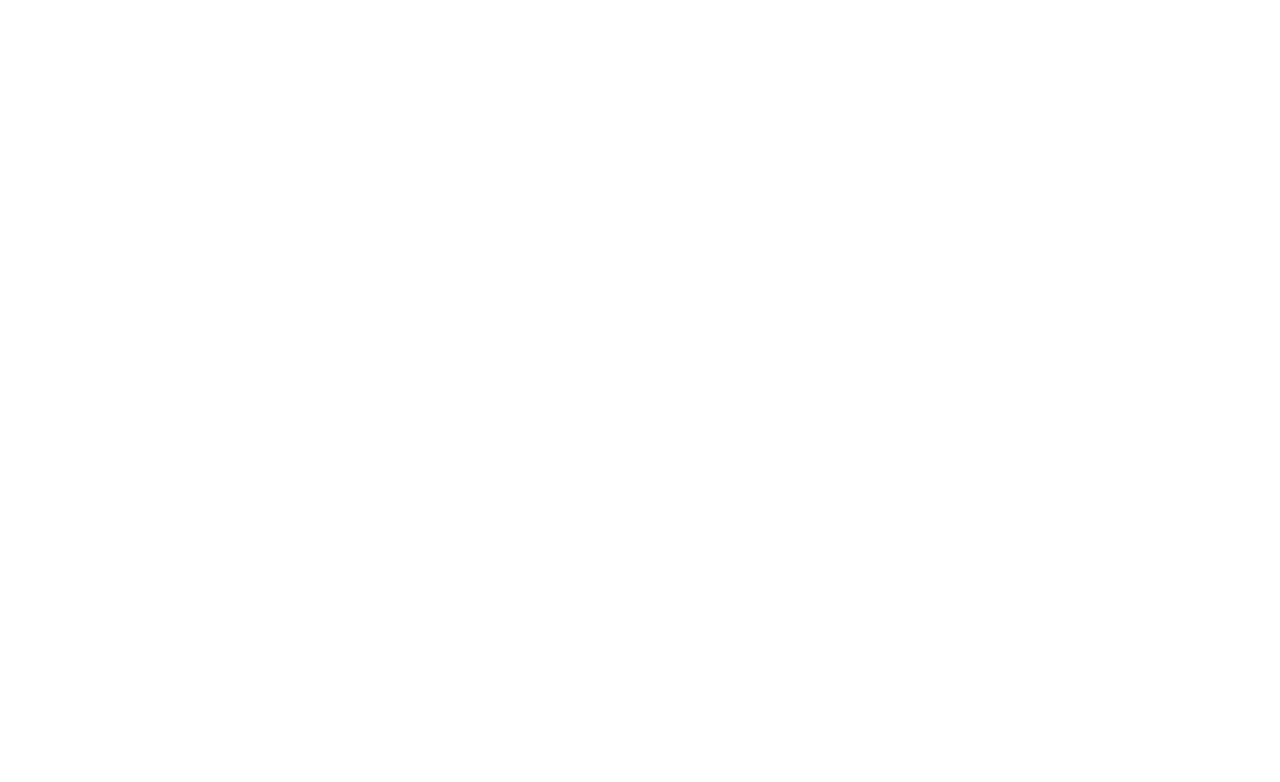
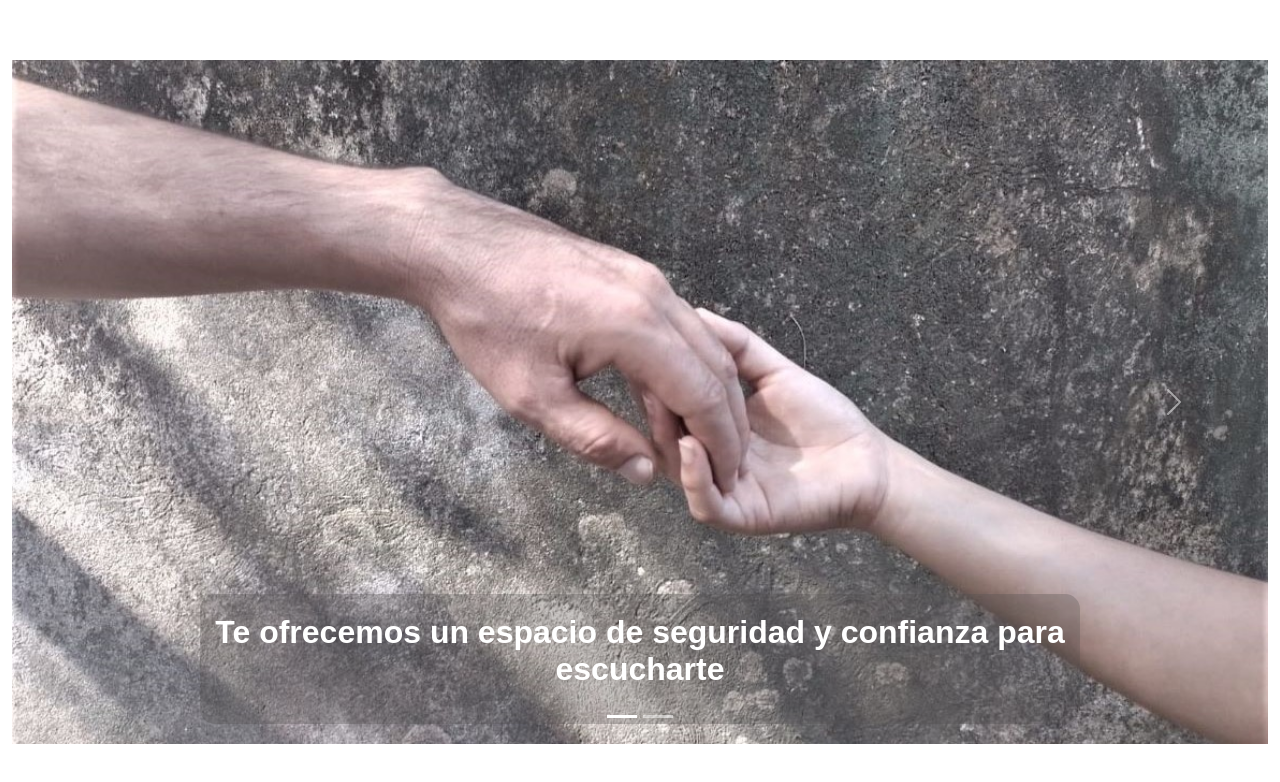
Before and after one commit to LorenaLavigna/TP-grupo-5, a plain HTML site: page index.html in a window 1280 px wide. Drawn offline with nearby package versions, Linux system fonts and the light colour scheme.

Commit message:
favicon, carousel

```diff
--- a/estilos.css
+++ b/estilos.css
@@ -0,0 +1,11 @@
+.hero {
+    margin-top: 60px;
+}
+.carousel-item p {
+    font: 2em sans-serif;
+    font-family: Arial, Helvetica, sans-serif;
+}
+.carousel-caption {
+    background-color: rgba(80, 79, 79, 0.308);
+    border-radius: 15px;
+}
--- a/index.html
+++ b/index.html
@@ -4,21 +4,54 @@
     <meta charset="UTF-8">
     <meta http-equiv="X-UA-Compatible" content="IE=edge">
     <meta name="viewport" content="width=device-width, initial-scale=1.0">
+    <link rel="shortcut icon" href="./bookmark-plus.svg" type="image/x-icon">
     <link href="https://cdn.jsdelivr.net/npm/bootstrap@5.3.0-alpha3/dist/css/bootstrap.min.css" rel="stylesheet" integrity="sha384-KK94CHFLLe+nY2dmCWGMq91rCGa5gtU4mk92HdvYe+M/SXH301p5ILy+dN9+nJOZ" crossorigin="anonymous">
     <link rel="stylesheet" href="./estilos.css">
-    <title>Tu Terapia</title>
+
+    <title> Tu Terapia</title>
 </head>
 <body>
 <div class="container-fluid">
     <header>
-            <div>
 
-            </div>
             <nav>
 
             </nav>
+            <main class="hero">
+              <div id="carouselExampleCaptions" class="carousel slide">
+                <div class="carousel-indicators">
+                  <button type="button" data-bs-target="#carouselExampleCaptions" data-bs-slide-to="0" class="active" aria-current="true" aria-label="Slide 1"></button>
+                  <button type="button" data-bs-target="#carouselExampleCaptions" data-bs-slide-to="1" aria-label="Slide 2"></button>
+
+                </div>
+                <div class="carousel-inner">
+                  <div class="carousel-item active">
+                    <img src="./imagenes/WhatsApp Image 2023-04-15 at 15.36.36.jpg" class="d-block w-100" alt="manos tomadas">
+                    <div class="carousel-caption d-none d-md-block">
+                      <p><b>Te ofrecemos un espacio de seguridad y confianza para escucharte</b></p>
+                    </div>
+                  </div>
+                  <div class="carousel-item">
+                    <img src="./imagenes/WhatsApp Image 2023-04-15 at 12.50.54.jpg" class="d-block w-100" alt="flor silvestre">
+                    <div class="carousel-caption d-none d-md-block">
+                      <p><b>Los cambios superadores surgen del rol protágonico del sujeto en su propia historia</b></p>
+                    </div>
+                  </div>
+
+                </div>
+                <button class="carousel-control-prev" type="button" data-bs-target="#carouselExampleCaptions" data-bs-slide="prev">
+                  <span class="carousel-control-prev-icon" aria-hidden="true"></span>
+                  <span class="visually-hidden">Previous</span>
+                </button>
+                <button class="carousel-control-next" type="button" data-bs-target="#carouselExampleCaptions" data-bs-slide="next">
+                  <span class="carousel-control-next-icon" aria-hidden="true"></span>
+                  <span class="visually-hidden">Next</span>
+                </button>
+              </div>
+            </main>
 
     </header>
+</div>
     <section>
 
     </section>
@@ -37,10 +70,11 @@
     <footer>
 
     </footer>
+
 <script src="https://kit.fontawesome.com/19985fa362.js" crossorigin="anonymous"></script>
  <script src="./app.js"></script>
  <script src="https://cdn.jsdelivr.net/npm/bootstrap@5.3.0-alpha3/dist/js/bootstrap.bundle.min.js" integrity="sha384-ENjdO4Dr2bkBIFxQpeoTz1HIcje39Wm4jDKdf19U8gI4ddQ3GYNS7NTKfAdVQSZe" crossorigin="anonymous"></script>
-</div>
+
 </body>
 
 </html>
```
Also changed, not shown: bookmark-plus.svg (added), imagenes/WhatsApp Image 2023-04-15 at 12.50.54.jpg (added), imagenes/WhatsApp Image 2023-04-15 at 15.36.36.jpg (added).
